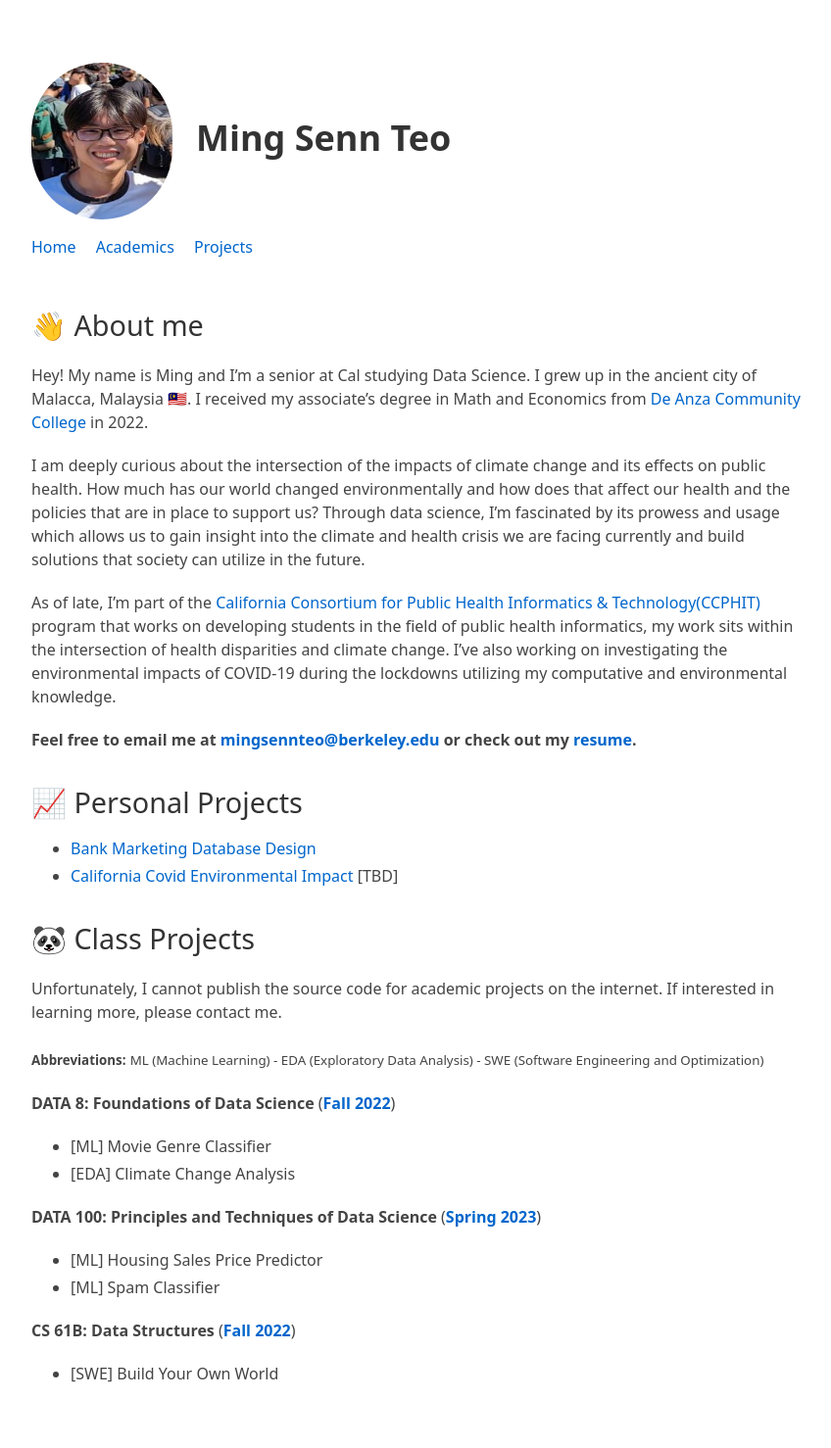
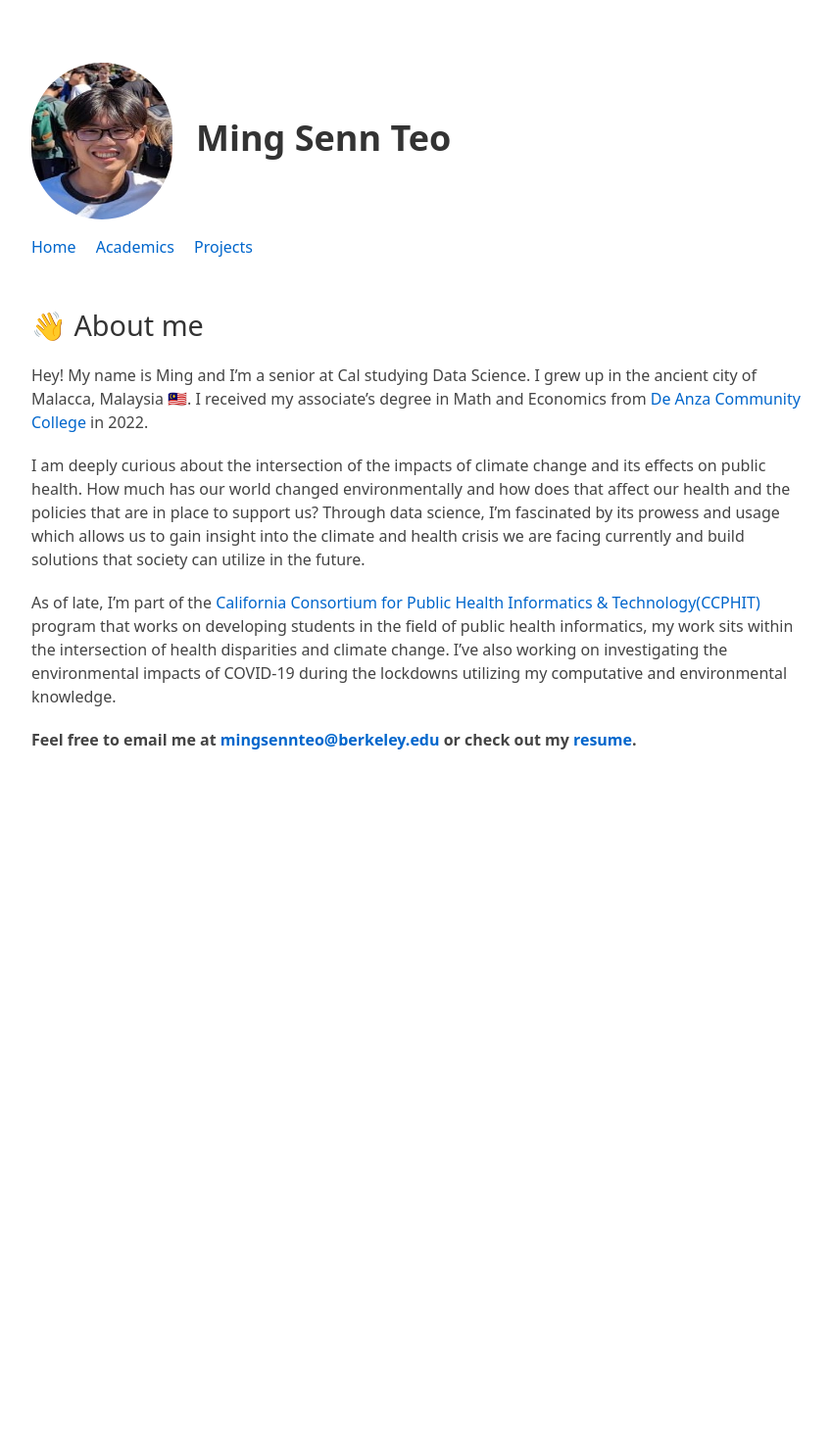
Before and after one commit to MSTeo01/old-website-2.0, a Jekyll site: the page built from index.md, in a window 1280 px wide. Shown: the whole page at 98% size, without its empty margins (208-1056 px from the left). Built offline with Jekyll 4.4.1, drawn with Linux system fonts in a browser that asks for light colours; our own code applies the rules of GitHub Pages for plain Markdown files; after the commit the page ends 900 px from its top, so only the background shows below that.

Commit message:
Create new page for projects

```diff
--- a/index.md
+++ b/index.md
@@ -10,25 +10,3 @@ I am deeply curious about the intersection of the impacts of climate change and
 As of late, I'm part of the [California Consortium for Public Health Informatics & Technology(CCPHIT)](https://publichealth.berkeley.edu/academics/specialty-areas/public-health-informatics/) program that works on developing students in the field of public health informatics, my work sits within the intersection of health disparities and climate change. I've also working on investigating the environmental impacts of COVID-19 during the lockdowns utilizing my computative and environmental knowledge.
 
 **Feel free to email me at <a href="mailto:mingsennteo@berkeley.edu">mingsennteo@berkeley.edu</a> or check out my [resume](https://docs.google.com/document/d/1laZB935c4CFHYRffg4BDmahkLzfhLBQLzCIWJ81t824/edit?usp=sharing).**
-
-## 📈 Personal Projects
-
-- [Bank Marketing Database Design](https://github.com/MSTeo01/Bank-Marketing-Database-Design)
-- [California Covid Environmental Impact]() [TBD]
-
-## 🐼 Class Projects
-
-Unfortunately, I cannot publish the source code for academic projects on the internet. If interested in learning more, please contact me.
-
-<sub><b>Abbreviations:</b></sub> <sub>ML (Machine Learning) - EDA (Exploratory Data Analysis) - SWE (Software Engineering and Optimization)</sub>
-
-**DATA 8: Foundations of Data Science** ([**Fall 2022**](http://data8.org/fa22))<br>
-- [ML] Movie Genre Classifier<br>
-- [EDA] Climate Change Analysis<br>
-
-**DATA 100: Principles and Techniques of Data Science** ([**Spring 2023**](https://ds100.org/sp23/))<br>
-- [ML] Housing Sales Price Predictor<br>
-- [ML] Spam Classifier
-
-**CS 61B: Data Structures** ([**Fall 2022**](https://fa22.datastructur.es/))<br>
-- [SWE] Build Your Own World<br>
```
